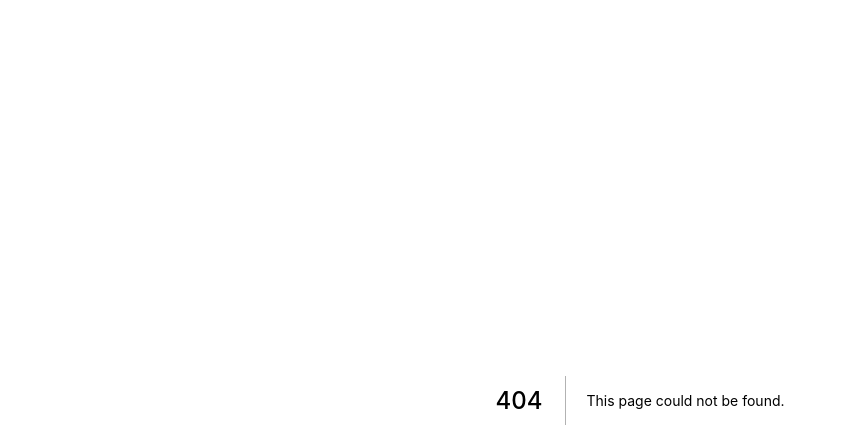
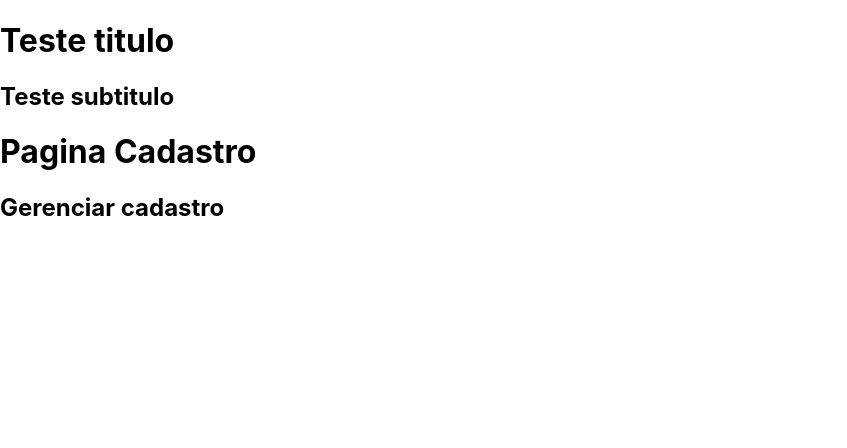
Before and after one commit to Rafael-Bomfim/faculdade_2022_Web, a Next.js app in the folder projeto01/: page /exemplo04 in a window 1280 px wide. Before the commit this address had no page. Shown: the top 448 px of the page, without its empty margins (0-847 px from the left). Built offline with nearby package versions, Linux system fonts and the light colour scheme.

Commit message:
Criando componente

```diff
--- /dev/null
+++ b/projeto01/components/Titulo.jsx
@@ -0,0 +1,8 @@
+export default function Titulo(props){
+    return (
+        <div>
+            <h1>{props.titulo}</h1>
+            <h2>{props.subtitulo}</h2>
+        </div>
+    )
+}
--- /dev/null
+++ b/projeto01/pages/exemplo04.jsx
@@ -0,0 +1,12 @@
+//Exemplo de uso do componete Titulo
+
+import Titulo from "../components/Titulo";
+
+export default function init(){
+    return (
+        <div>
+            <Titulo titulo="Teste titulo" subtitulo="Teste subtitulo"></Titulo>
+            <Titulo titulo="Pagina Cadastro" subtitulo="Gerenciar cadastro"/>
+        </div>
+    )
+}
```
